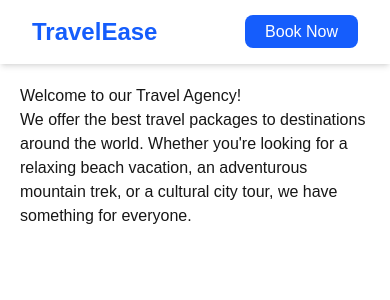
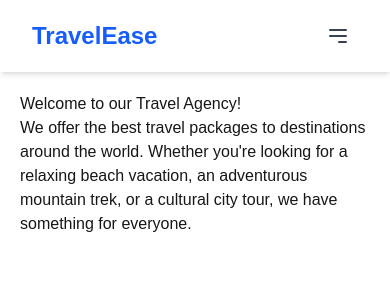
Before and after one commit to karma96-WT/travel-agent-website, a Next.js app: page / in a window 390 px wide. Shown: the top 300 px of the page. Built offline with nearby package versions, Linux system fonts and the light colour scheme.

Commit message:
navbar is made responsive

```diff
--- a/app/components/navbar.tsx
+++ b/app/components/navbar.tsx
@@ -1,14 +1,64 @@
+"use client"; // Required for interactivity (useState)
+
+import { useState } from "react";
 import Link from "next/link";
 
 const Navbar = () => {
+  // State to track if the mobile menu is open or closed
+  const [isOpen, setIsOpen] = useState(false);
+
+  const toggleMenu = () => {
+    setIsOpen(!isOpen);
+  };
+
   return (
-    <nav className="flex items-center justify-between px-8 py-4 bg-white shadow-md">
+    <nav className="bg-white shadow-md relative">
+      <div className="flex items-center justify-between px-8 py-4">
         {/* Logo Section */}
         <div className="text-2xl font-bold text-blue-600">
           <Link href="/">TravelEase</Link>
         </div>
 
-      {/* Navigation Links */}
+        {/* Hamburger Icon (Visible on Mobile Only) */}
+        <div className="md:hidden flex items-center">
+          <button
+            onClick={toggleMenu}
+            className="text-gray-700 focus:outline-none p-2"
+          >
+            {/* Simple SVG icon that changes based on menu state */}
+            {isOpen ? (
+              <svg
+                className="h-6 w-6"
+                fill="none"
+                stroke="currentColor"
+                viewBox="0 0 24 24"
+              >
+                <path
+                  strokeLinecap="round"
+                  strokeLinejoin="round"
+                  strokeWidth="2"
+                  d="M6 18L18 6M6 6l12 12"
+                />
+              </svg>
+            ) : (
+              <svg
+                className="h-6 w-6"
+                fill="none"
+                stroke="currentColor"
+                viewBox="0 0 24 24"
+              >
+                <path
+                  strokeLinecap="round"
+                  strokeLinejoin="round"
+                  strokeWidth="2"
+                  d="M4 6h16M4 12h16m-7 6h7"
+                />
+              </svg>
+            )}
+          </button>
+        </div>
+
+        {/* Desktop Navigation (Hidden on Mobile) */}
         <ul className="hidden md:flex space-x-8 font-medium text-gray-700">
           <li>
             <Link href="/" className="hover:text-blue-500 transition">
@@ -16,7 +66,10 @@ const Navbar = () => {
             </Link>
           </li>
           <li>
-          <Link href="/destinations" className="hover:text-blue-500 transition">
+            <Link
+              href="/destinations"
+              className="hover:text-blue-500 transition"
+            >
               Destinations
             </Link>
           </li>
@@ -32,8 +85,8 @@ const Navbar = () => {
           </li>
         </ul>
 
-      {/* Action Button */}
-      <div>
+        {/* Desktop Action Button (Hidden on Mobile) */}
+        <div className="hidden md:block">
           <Link
             href="/contact"
             className="bg-blue-600 text-white px-5 py-2 rounded-lg hover:bg-blue-700 transition"
@@ -41,6 +94,44 @@ const Navbar = () => {
             Book Now
           </Link>
         </div>
+      </div>
+
+      {/* Mobile Menu (Hidden by default, toggled via state) */}
+      <div
+        className={`${isOpen ? "block" : "hidden"} md:hidden bg-white border-t border-gray-100`}
+      >
+        <ul className="flex flex-col space-y-4 px-8 py-6 font-medium text-gray-700">
+          <li>
+            <Link onClick={() => setIsOpen(false)} href="/">
+              Home
+            </Link>
+          </li>
+          <li>
+            <Link onClick={() => setIsOpen(false)} href="/destinations">
+              Destinations
+            </Link>
+          </li>
+          <li>
+            <Link onClick={() => setIsOpen(false)} href="/packages">
+              Packages
+            </Link>
+          </li>
+          <li>
+            <Link onClick={() => setIsOpen(false)} href="/about">
+              About Us
+            </Link>
+          </li>
+          <li>
+            <Link
+              onClick={() => setIsOpen(false)}
+              href="/contact"
+              className="inline-block bg-blue-600 text-white px-5 py-2 rounded-lg w-full text-center"
+            >
+              Book Now
+            </Link>
+          </li>
+        </ul>
+      </div>
     </nav>
   );
 };
```
Lines whose indentation alone changed are shown as unchanged.
